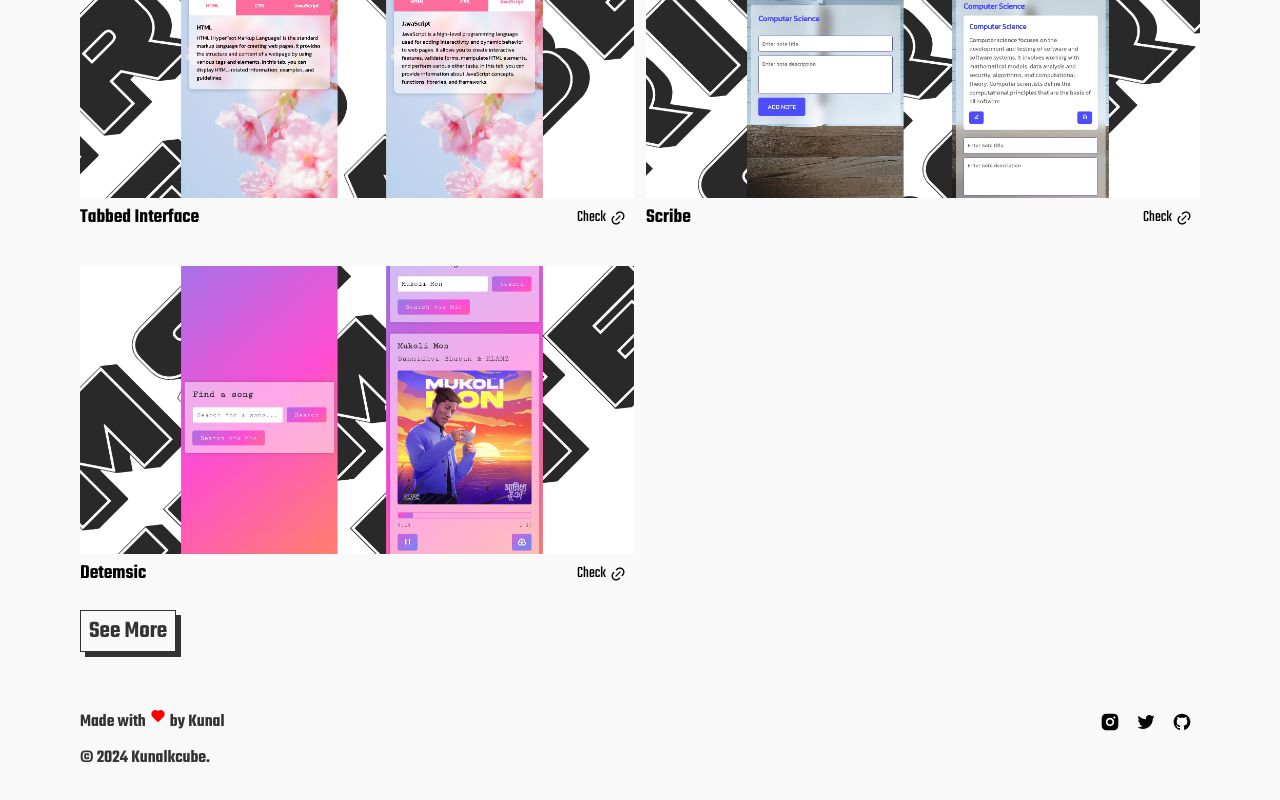
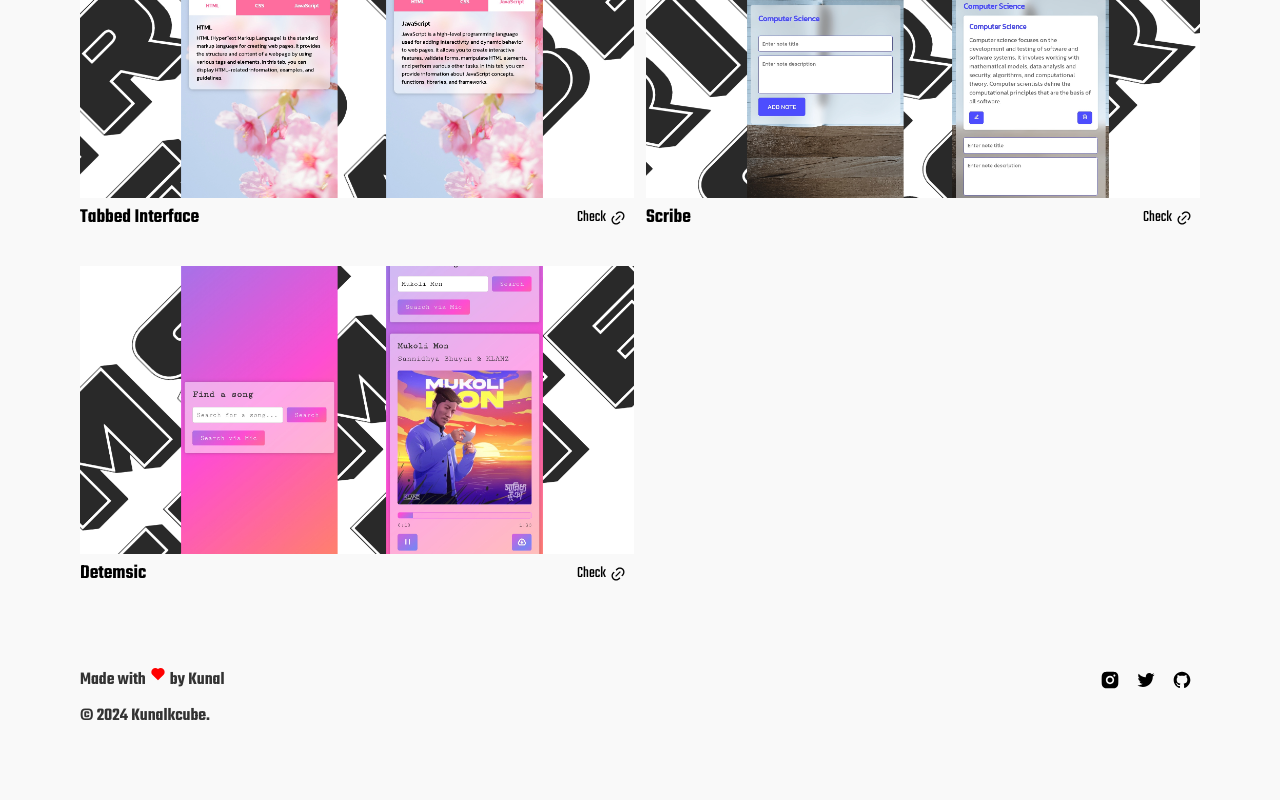
Before and after one commit to kunalkcube/kunal-kongkan-kashyap, a React (Vite) app: page /projects in a window 1280 px wide. Shown: the part 3858-4658 px from the top of the page. After the commit the page ends 4616 px from the top, so only its background shows below. Built offline with nearby package versions, Linux system fonts and the light colour scheme.

Commit message:
Remove button

```diff
--- a/src/pages/Projects.jsx
+++ b/src/pages/Projects.jsx
@@ -33,7 +33,6 @@ const Projects = () => {
                 <ProjectCard image={Project22} title="Scribe" link="/" />
                 <ProjectCard image={Project23} title="Detemsic" link="/" />
             </div>
-            <Link to="/projects" className='inline-block px-2 py-1 bg-secondary border border-primary font-teko text-primary text-xl cursor-pointer hover:bg-primary hover:text-secondary btn lg:text-2xl font-semibold'>See More</Link>
         </section>
     )
 }
```
